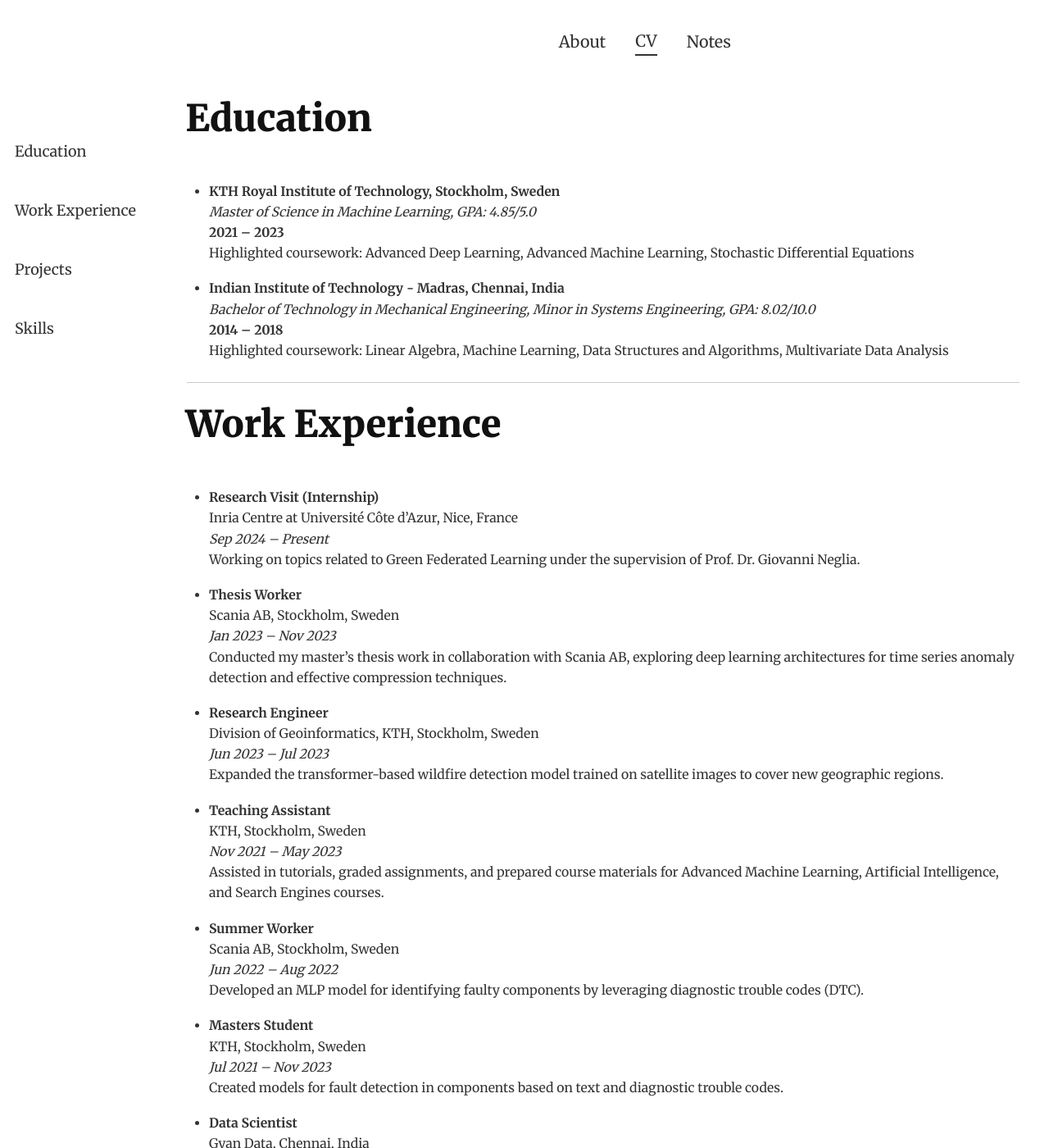
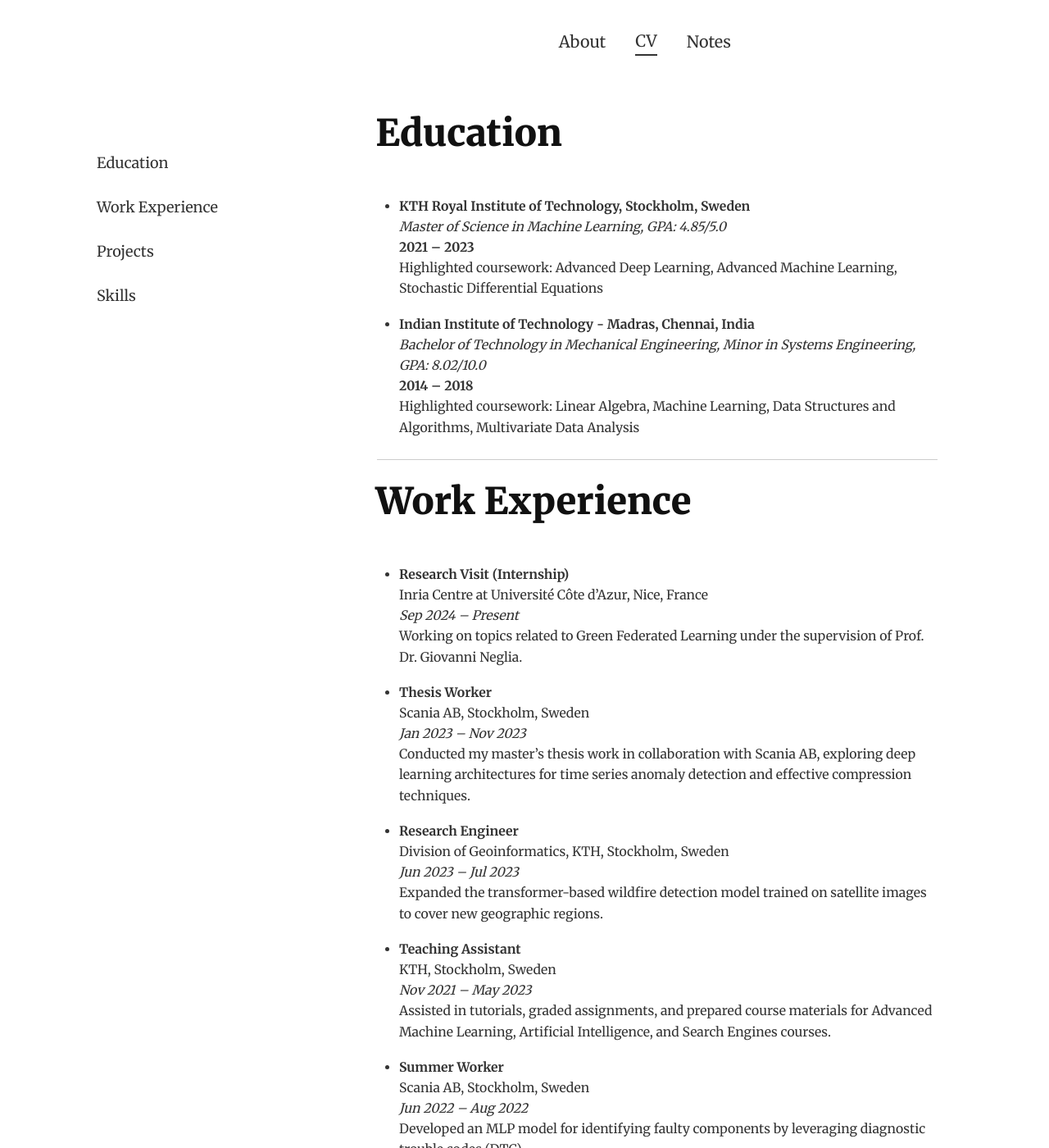
Before and after one commit to dannyrichy/dannyrichy.github.io, a Jekyll site: the page built from docs/cv.md, in a window 1280 px wide and 1400 px high. Shown: the whole window at 82% size. Built offline with Jekyll 4.4.1, drawn with Linux system fonts in a browser that asks for light colours.

Commit message:
idk anymore

```diff
--- a/docs/_layouts/resume.html
+++ b/docs/_layouts/resume.html
@@ -19,7 +19,7 @@
       <a href="#projects" class="sidebar-link">Projects</a>
       <a href="#skills" class="sidebar-link">Skills</a>
     </nav>
-    <div class="main-content">
+    <div class="cv-main-content">
       {{ content }}
     </div>
   </div>
--- a/docs/_sass/_motherload.scss
+++ b/docs/_sass/_motherload.scss
@@ -236,51 +236,59 @@
   border-bottom: 2px solid #333; /* Adds a dark line under the selected section */
 }
 
-.cv-container {
-  max-width: 80rem;  /* Adjust the width to a comfortable size for CV */
-  margin: 0 auto;
+/* Styles specific to the CV page */
+.cv-page .cv-container {
   display: flex;
+  flex-wrap: wrap;
+  padding: 1rem;
+  max-width: 60rem; /* Limit max-width to 1200px (you can adjust as needed) */
+  margin: 0 auto; /* Center the container horizontally */
 }
 
-.main-content {
-  flex: 1; /* Main content takes up the remaining space */
+.cv-page .cv-main-content {
+  flex: 1;
+  padding-left: 15%;
   padding-right: 2rem;
 }
 
+
+/* Sidebar styling */
 .cv-page .sidebar {
-  position: sticky;
-  top: 0;
-  width: 15%; /* Sidebar width */
+  position: sticky; /* Keeps the sidebar fixed while scrolling */
+  top: 0;  /* Aligns the top of the sidebar with the top of the page */
+  width: 15%;  /* Sidebar width */
   padding-top: 2rem;
   padding-left: 1rem;
   padding-right: 1rem;
-  background-color: transparent; /* Make background transparent */
-  border: none; /* No border */
-  box-shadow: none; /* Remove shadow */
-  z-index: 10; /* Ensure the sidebar stays above the content */
+  background-color: transparent;  /* Transparent background */
+  border: none; /* Remove any border */
+  box-shadow: none; /* Remove any box-shadow or extra effects */
+  z-index: 10;  /* Ensure the sidebar stays above the content */
 }
 
+/* Styling for sidebar links */
 .cv-page .sidebar-link {
-  color: #333; /* Dark color for links */
+  color: #333; /* Dark color for links (matches navbar) */
   text-decoration: none;
-  font-size: 1rem; /* Consistent font size */
+  font-size: 1rem;
   display: block;
-  padding: 0.75rem 0;
-  margin-bottom: 1rem;
+  padding: 0.5rem 0;  /* Reduced padding for less space between items */
+  margin-bottom: 0.5rem;  /* Reduced space between links */
   font-family: 'Merriweather', serif; /* Consistent font family */
-  font-weight: 400; /* Regular weight */
-  transition: color 0.3s ease;
+  font-weight: 400; /* Regular font weight */
+  transition: color 0.3s ease; /* Smooth transition for hover effect */
 }
 
 /* Active link in sidebar */
 .cv-page .sidebar-link.active {
-  color: #0074d9; /* Active link color */
+  color: #333; /* Active link color (matches navbar) */
   font-weight: bold;
+  border-bottom: 2px solid #333; /* Border to match the active navbar link style */
 }
 
 /* Hover effect for sidebar links */
 .cv-page .sidebar-link:hover {
-  color: #0074d9; /* Change color on hover */
+  color: #333; /* Change color to match navbar hover color */
 }
 
 /* Media query for small screens */
@@ -289,4 +297,7 @@
     width: 100%;  /* Full width for smaller screens */
     padding-top: 1rem;
   }
+  .cv-page .main-content {
+    padding-left: 0;  /* No space on left for smaller screens */
+  }
 }
```
